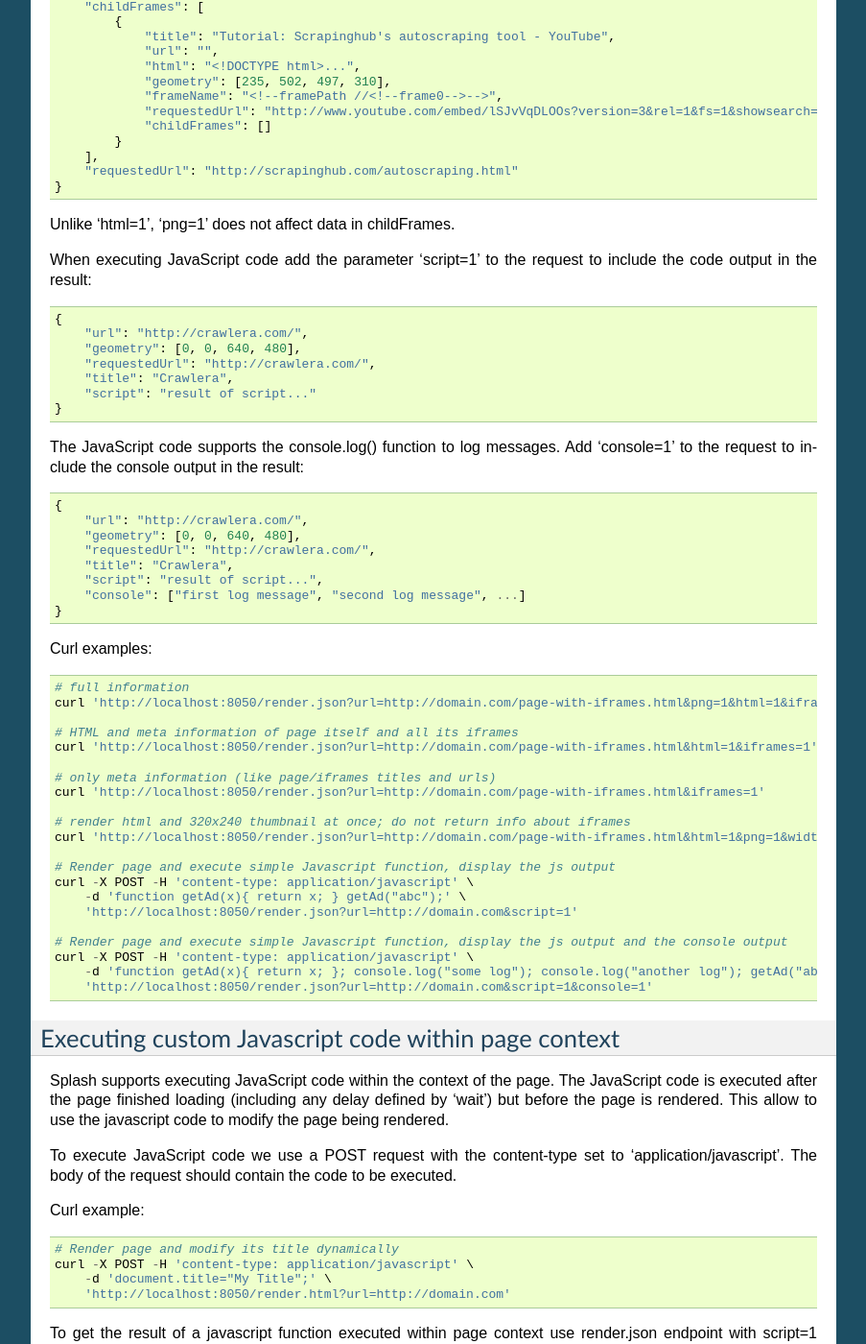
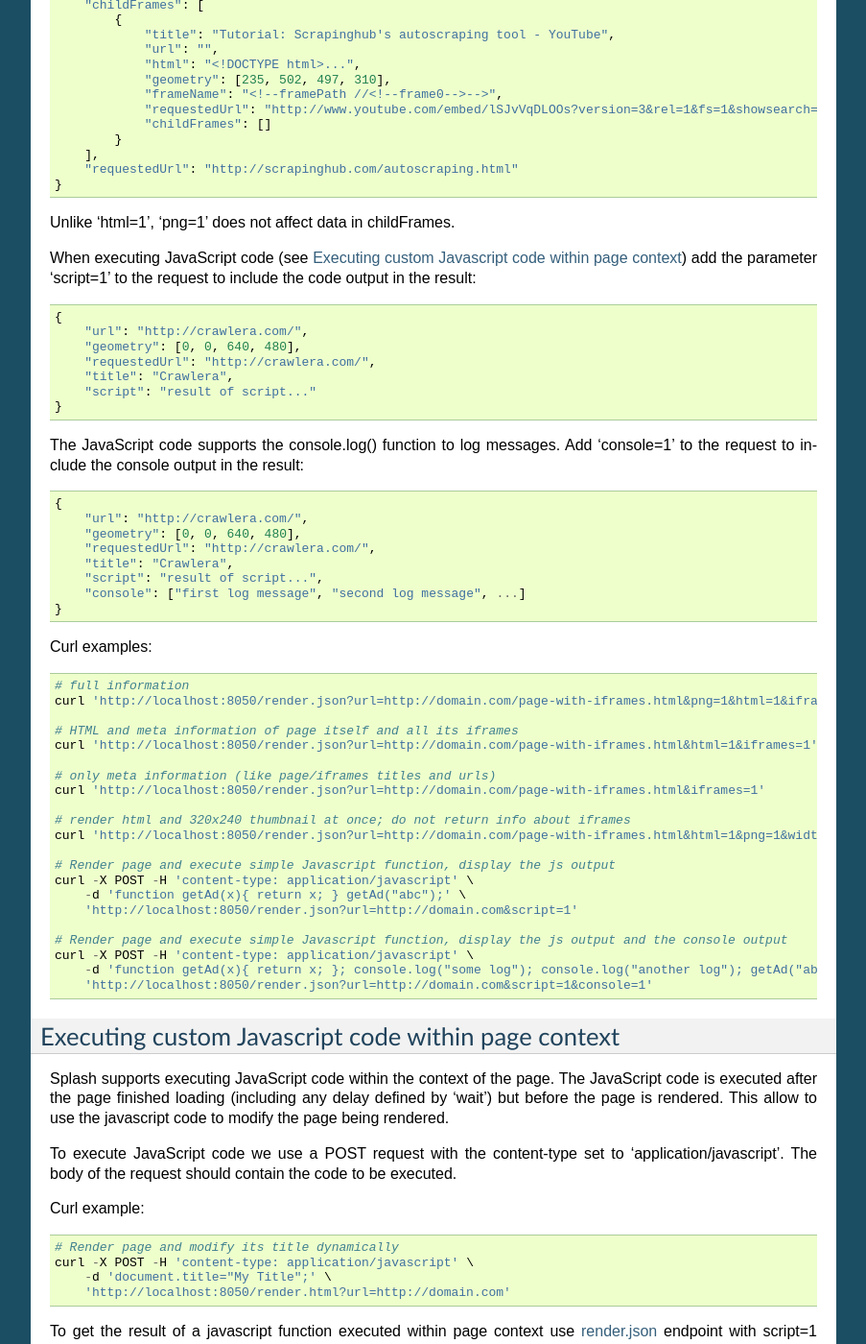
Before and after one commit to scrapinghub/splash, a Sphinx documentation site: the page built from docs/index.rst, in a window 1280 px wide and 1400 px high, scrolled down 4045 px. Shown: the whole window at 96% size, without its empty margins (198-1101 px from the left). Built offline with Sphinx 7.4.7, drawn with Linux system fonts in a browser that asks for light colours; some of the changed text lies outside the part shown.

Commit message:
DOC more linking

```diff
--- a/docs/index.rst
+++ b/docs/index.rst
@@ -183,8 +183,8 @@ iframes : integer : optional
 
 script : integer : optional
     Whether to include the result of the executed javascript final
-    statement in output. Possible values are ``1`` (include) and ``0``
-    (exclude). Default is 0.
+    statement in output (see :ref:`execute javascript`).
+    Possible values are ``1`` (include) and ``0`` (exclude). Default is 0.
 
 .. _arg-console:
 
@@ -271,8 +271,8 @@ as well as for the main page::
 
 Unlike 'html=1', 'png=1' does not affect data in childFrames.
 
-When executing JavaScript code add the parameter 'script=1' to the request
-to include the code output in the result::
+When executing JavaScript code (see :ref:`execute javascript`) add the
+parameter 'script=1' to the request to include the code output in the result::
 
     {
         "url": "http://crawlera.com/",
@@ -342,7 +342,7 @@ Curl example::
         'http://localhost:8050/render.html?url=http://domain.com'
 
 To get the result of a javascript function executed within page
-context use render.json endpoint with script=1 parameter.
+context use `render.json`_ endpoint with script=1 parameter.
 
 In :ref:`Splash-as-a-proxy <splash as a proxy>` mode use ``X-Splash-js-source``
 header instead of a POST request.
```
